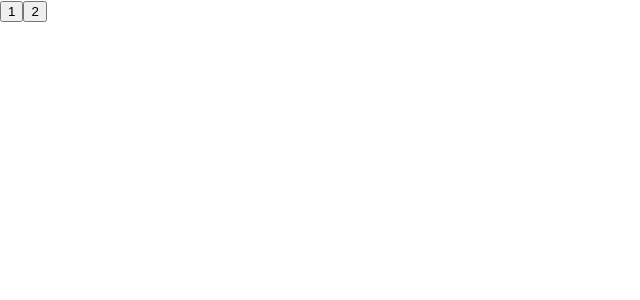
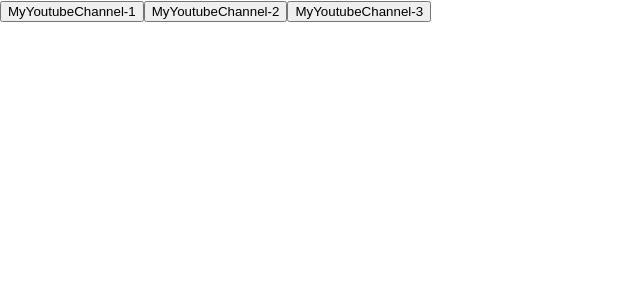
Before and after one commit to LenaRybinskova/microTasks, a React (Create React App) app: page / in a window 1280 px wide. Shown: the top 300 px of the page, without its empty margins (0-640 px from the left). Built offline with nearby package versions, Linux system fonts and the light colour scheme.

Commit message:
task Button 2

```diff
--- a/src/01_03_button/Button.tsx
+++ /dev/null
@@ -1,35 +0,0 @@
-import React from 'react';
-
-export const Button = () => {
-
-    // const myFirstSubs = () => {
-    //     console.log("Вася")
-    // }
-    //
-    // const mySecondSubs = () => {
-    //     console.log("Саня")
-    // }
-    // const onClickHandle=(name: string)=>{
-    //     console.log(name)
-    // }
-
-    const foo1 =()=> {
-        console.log("100200")
-    }
-
-    const foo2 =(str: string)=> {
-        console.log(str)
-    }
-
-// !!если надо передать что то наверх(в функ до ретерна), надо скобки и слева и справа делать ()=>onClickHandle("Lena")
-    return (
-        <>
-            {/*<button onClick={() => console.log("нажали")}>MyYouTubeChannel-1</button>*/}
-            {/*<button onClick={()=>onClickHandle("Lena")}>MyYouTubeChannel-1</button>*/}
-            {/*<button onClick={mySecondSubs}>MyYouTubeChannel-2</button>*/}
-            <button onClick={foo1}>1</button>
-            <button onClick={()=>foo2("100200")}>2</button>
-        </>
-    )
-        ;
-};
--- /dev/null
+++ b/src/01_03_button/Button0.tsx
@@ -0,0 +1,17 @@
+import React from 'react';
+
+
+export const Button0 = () => {
+
+
+// !!если надо передать что то наверх(в функцию до ретерна), надо скобки и слева и справа делать ()=>onClickHandle("Lena")
+    return (
+        <>
+
+            <button>MyYouTubeChannel-2</button>
+        </>
+    )
+        ;
+};
+
+// универсальная кнопка - это компонента
--- /dev/null
+++ b/src/01_03_button/components/Button.tsx
@@ -0,0 +1,18 @@
+import React from "react";
+
+type ButtonType = {
+    name: string
+    callBack: () => void
+}
+
+
+export const Button = (props: ButtonType) => {
+
+    // const oncklickHandler = () => {
+    //     console.log("ok")
+    // }
+
+    return (
+        <button onClick={props.callBack}>{props.name}</button>
+    )
+}
--- /dev/null
+++ b/src/01_03_button/indexButton.tsx
@@ -0,0 +1,23 @@
+import {Button} from "./components/Button";
+import React from "react";
+
+export const IndexButton = () => {
+
+    const Button1Foo = (str: string, age: number) => {
+        console.log(str, age)
+    }
+
+    const Button2Foo = (str: string) => {
+        console.log(str)
+    }
+
+    const Button3Foo = () => {
+        console.log("stuped button")
+    }
+    return (
+        <>
+            <Button name={"MyYoutubeChannel-1"} callBack={() => Button1Foo("Vasya", 21)}/>
+            <Button name={"MyYoutubeChannel-2"} callBack={() => Button2Foo("Ivan")}/>
+            <Button name={"MyYoutubeChannel-3"} callBack={Button3Foo}/>
+        </>)
+}
--- a/src/App.tsx
+++ b/src/App.tsx
@@ -7,12 +7,14 @@ import {Footer} from "./01_01_Type/Footer";
 import {IndexSite} from "./01_01_Type/indexSite";
 import {NewComponent} from "./01_02_map/NewComponent";
 import AppNewComponents from "./01_02_map/AppNewComponents";
-import {Button} from "./01_03_button/Button";
+import {Button0} from "./01_03_button/Button0";
+import {Button} from "./01_03_button/components/Button";
+import {IndexButton} from "./01_03_button/indexButton";
 
 function App() {
     return (
         <>
-            <Button/>
+            <IndexButton/>
         </>
     )
 }
```
